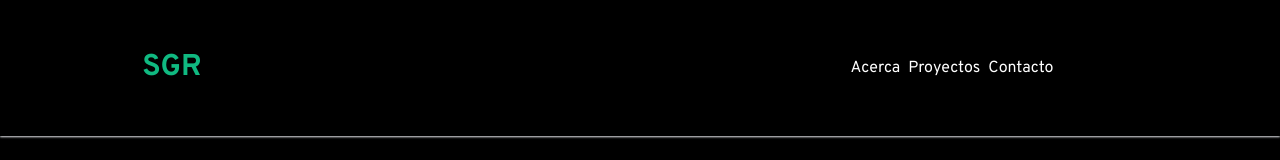
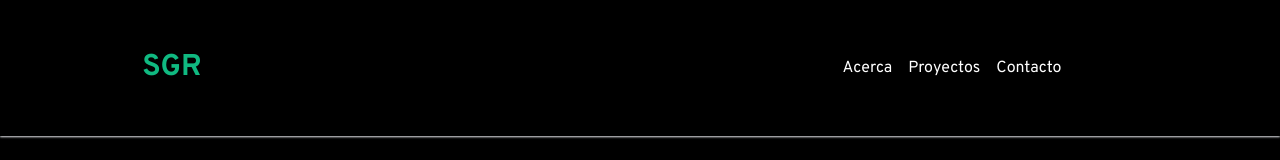
Before and after one commit to Sebastian0896/sg-portafolio, a Next.js app: page / in a window 1280 px wide. Shown: the top 160 px of the page. Built offline with nearby package versions, Linux system fonts and the light colour scheme.

Commit message:
Corregimos el menú

```diff
--- a/src/app/globals.css
+++ b/src/app/globals.css
@@ -14,10 +14,6 @@
     } */
     .skills-section{
       /* background: linear-gradient(145deg, hsl(213, 19%, 18%), hsl(221, 80%, 22%), hsl(216, 12%, 8%), hsl(221, 80%, 22%), hsl(216, 12%, 8%), hsl(213, 19%, 18%)); */
-    }
-    .header li a:hover{
-      text-decoration: line-through;
-      @apply decoration-emerald-500
     }
     .second-column{
       height: 100%;
--- a/src/components/NavLink.jsx
+++ b/src/components/NavLink.jsx
@@ -36,7 +36,7 @@ export default function NavLink ({links, isOpen, setIsOpen}) {
             <FiX />
           </button>
 
-          <ul className="md:w-full flex flex-col items-center justify-center h-full md:flex-row md:gap-2">
+          <ul className="md:w-full flex flex-col items-center justify-center h-full md:flex-row md:gap-4">
             {links.map((link) => {
               return (
                 <li key={link.name}>
```
